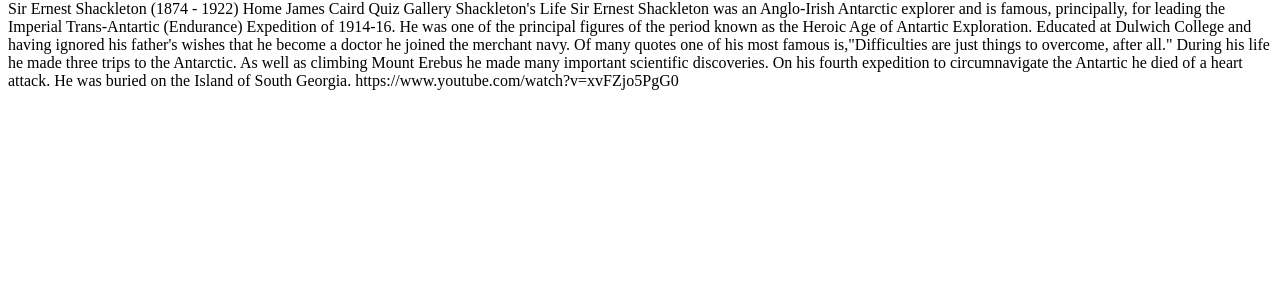
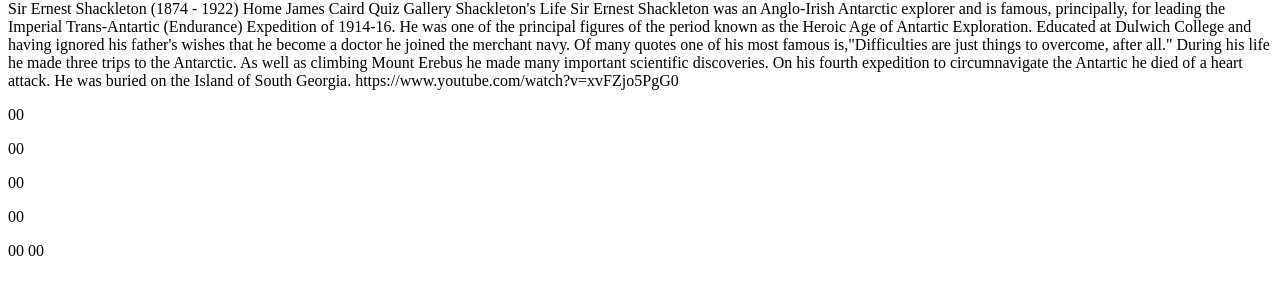
Before and after one commit to S4CK0FP0T4T03S/S4CK0FP0T4T03S.github.io, a plain HTML site: page index.html in a window 1280 px wide. Shown: the part 114-408 px from the top of the page. Drawn offline with Linux system fonts and the light colour scheme.

Commit message:
Update index.html

```diff
--- a/index.html
+++ b/index.html
@@ -30,9 +30,13 @@
 
 
       https://www.youtube.com/watch?v=xvFZjo5PgG0
+    </p>
 
-
-    </p>
+    <p>     00     </p>
+    <p>     00    </p>
+    <p>     00      </p>
+    <p>     00     </p>
+    <p>   00  00    </p>
 
 
 
```
